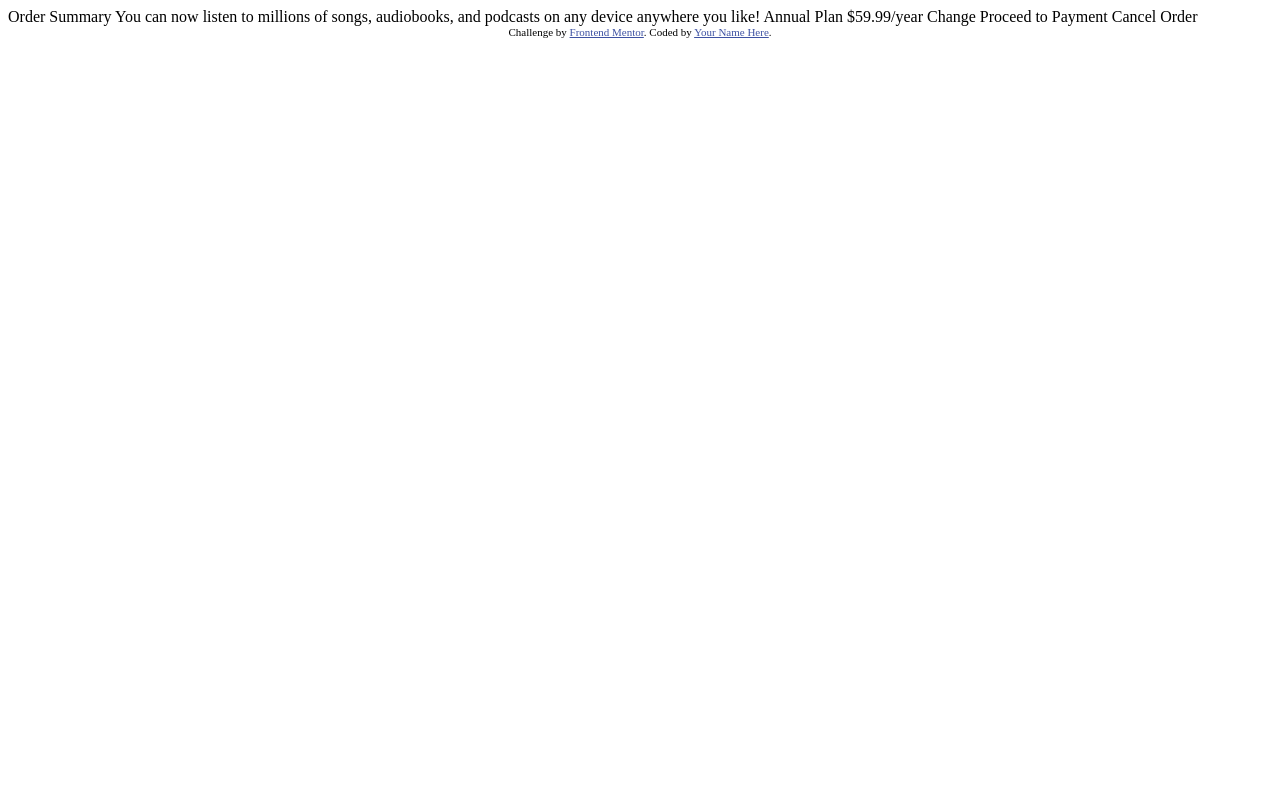
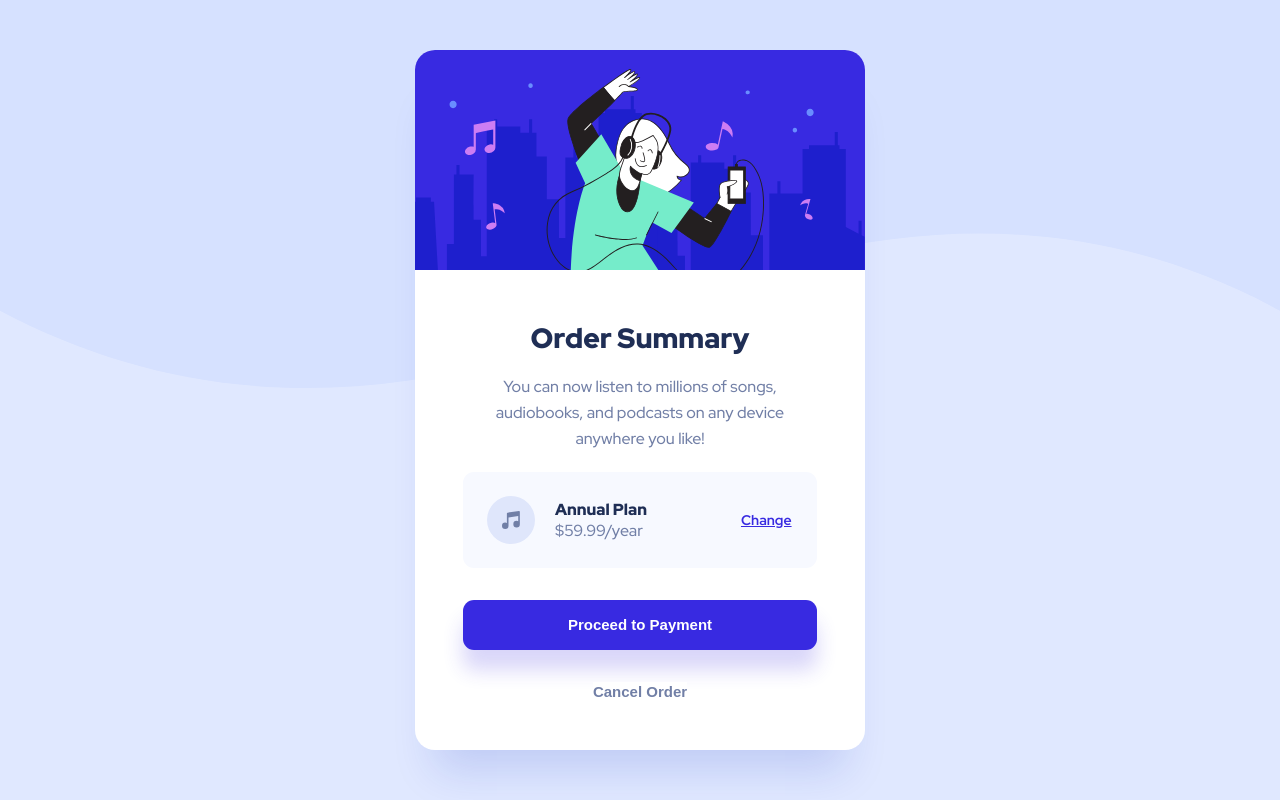
Before and after one commit to jorgemunozcerda/fm-newbie-order-summary-component, a plain HTML site: page index.html in a window 1280 px wide. Drawn offline with Linux system fonts and the light colour scheme.

Commit message:
challenge complete

```diff
--- a/index.html
+++ b/index.html
@@ -1,37 +1,71 @@
 <!DOCTYPE html>
 <html lang="en">
 	<head>
-  <meta charset="UTF-8">
-  <meta name="viewport" content="width=device-width, initial-scale=1.0"> <!-- displays site properly based on user's device -->
+		<meta charset="UTF-8" />
+		<meta name="viewport" content="width=device-width, initial-scale=1.0" />
+		<!-- displays site properly based on user's device -->
 
-  <link rel="icon" type="image/png" sizes="32x32" href="./images/favicon-32x32.png">
+		<link
+			rel="icon"
+			type="image/png"
+			sizes="32x32"
+			href="./images/favicon-32x32.png"
+		/>
+    <link rel="preconnect" href="https://fonts.googleapis.com">
+    <link rel="preconnect" href="https://fonts.gstatic.com" crossorigin>
+    <link href="https://fonts.googleapis.com/css2?family=Red+Hat+Display:wght@500;700;900&display=swap" rel="stylesheet">
+    <link rel="stylesheet" href="style.css">
 
 		<title>Frontend Mentor | Order summary card</title>
 
 		<!-- Feel free to remove these styles or customise in your own stylesheet 👍 -->
 		<style>
-    .attribution { font-size: 11px; text-align: center; }
-    .attribution a { color: hsl(228, 45%, 44%); }
+			.attribution {
+				font-size: 11px;
+				text-align: center;
+			}
+			.attribution a {
+				color: hsl(228, 45%, 44%);
+			}
 		</style>
 	</head>
 	<body>
+    <div class="background-pattern">
+      <picture>
+        <source media="(max-width: 500px)" srcset="./images/pattern-background-mobile.svg">
+        <img src="./images/pattern-background-desktop.svg">
+      </picture>
+    </div>
+		<main>
+			<div class="card">
+				<div class="header">
+					<img src="./images/illustration-hero.svg" />
+				</div>
 
-  Order Summary
+				<div class="title"><h1>Order Summary</h1></div>
+				<div class="description">
+					<p>
+						You can now listen to millions of songs, audiobooks, and podcasts on
+						any device anywhere you like!
+					</p>
+				</div>
 
-  You can now listen to millions of songs, audiobooks, and podcasts on any
-  device anywhere you like!
+				<div class="plan-summary">
+          <img src="./images/icon-music.svg" alt="music note">
+          <div class="plan-summary-text">
+            <h2>Annual Plan</h2>
+            <p>$59.99/year</p>
+          </div>
+          <a href="#!">Change</a>
+        </div>
 
-  Annual Plan
-  $59.99/year
+        <button class="pay-button">Proceed to Payment</button>
+        <button class="cancel-button">Cancel Order</button>
+			</div>
 
-  Change
-
-  Proceed to Payment
-  Cancel Order
-
-  <div class="attribution">
+		<!-- <div class="attribution">
     Challenge by <a href="https://www.frontendmentor.io?ref=challenge" target="_blank">Frontend Mentor</a>.
     Coded by <a href="#">Your Name Here</a>.
-  </div>
+  </div> -->
 	</body>
 </html>
--- /dev/null
+++ b/style.css
@@ -0,0 +1,214 @@
+:root {
+	--pale-blue: #e0e8ff;
+	--bright-blue: #382ae1;
+	--very-pale-blue: #f7f9ff;
+	--desaturated-blue: #717fa6;
+	--dark-blue: #1f2e55;
+}
+
+* {
+	margin: 0;
+	padding: 0;
+	box-sizing: border-box;
+}
+
+body {
+	height: 100vh;
+	display: flex;
+	align-items: center;
+	justify-content: center;
+	background: var(--pale-blue);
+	position: relative;
+    font-family: 'Red Hat Display';
+}
+
+.background-pattern {
+	position: absolute;
+	top: 0;
+	left: 0;
+	width: 100%;
+	z-index: 0;
+	pointer-events: none;
+}
+
+.background-pattern img {
+    width: 100%;
+}
+
+main {
+	position: relative;
+    z-index: 1;
+}
+
+.card {
+    background: white;
+    width: 450px;
+    border-radius: 20px;
+    display: flex;
+    flex-direction: column;
+    align-items: center;
+    gap: 0;
+    overflow: hidden;
+    box-shadow: 0px 40px 40px -20px rgba(13, 48, 189, 0.151826);
+}
+
+.card .header {
+    width: 100%;
+}
+
+.card .header img {
+    width: 100%;
+}
+
+.card .title {
+    margin-top: 45px;
+}
+
+.card .title h1 {
+    font-weight: 900;
+    font-size: 28px;
+    line-height: 37px;
+    color: var(--dark-blue);
+}
+
+
+.card .description {
+    margin-top: 17px;
+    margin-left: 48px;
+    margin-right: 48px;
+    font-weight: 500;
+    font-size: 16px;
+    line-height: 26px;
+    color: var(--desaturated-blue);
+    text-align: center;
+}
+
+.card .plan-summary {
+    margin-top: 20px;
+    display: flex;
+    width: 354px;
+    align-items: center;
+    background: var(--very-pale-blue);
+    border-radius: 11px;
+    padding: 24px;
+}
+
+.card .plan-summary .plan-summary-text {
+    margin-left: 20px;
+    margin-right: 94px;
+}
+
+.card .plan-summary .plan-summary-text h2 {
+    font-weight: 900;
+    font-size: 16px;
+    line-height: 21px;
+    color: var(--dark-blue);
+}
+
+.card .plan-summary .plan-summary-text p {
+    font-weight: 500;
+    font-size: 16px;
+    line-height: 21pz;
+    color: var(--desaturated-blue);
+}
+
+.card .plan-summary a {
+    font-weight: 700;
+    font-size: 14px;
+    line-height: 19px;
+    color: var(--bright-blue);
+}
+
+.card .pay-button {
+    margin-top: 32px;
+    width: 354px;
+    height: 50px;
+    border: none;
+    background: var(--bright-blue);
+    color: white;
+    font-weight: 900;
+    font-size: 15px;
+    line-height: 20px;
+    border-radius: 11px;
+    box-shadow: 0px 20px 20px rgba(56, 42, 225, 0.190291);
+}
+
+.card .pay-button:hover {
+    cursor: pointer;
+}
+
+.card .cancel-button {
+    margin-top: 32px;
+    margin-bottom: 48px;
+    font-weight: 900;
+    font-size: 15px;
+    line-height: 20px;
+    color: var(--desaturated-blue);
+    border: none;
+    background-color: white;
+}
+
+.card .cancel-button:hover {
+    cursor: pointer;
+}
+
+@media screen and (max-width: 500px) {
+    .card {
+        width: 327px;
+    }
+
+    .card .title {
+        margin-top: 32px;
+    }
+
+    .card .title h1 {
+        font-size: 22px;
+        line-height: 29px;
+    }
+
+    .card .description {
+        margin-top: 16px;
+        font-size: 15px;
+        line-height: 25px;
+        margin-right: 32px;
+        margin-left: 32px;
+    }
+
+    .card .plan-summary {
+        width: 279px;
+        padding: 16px;
+    }
+
+    .card .plan-summary .plan-summary-text {
+        margin-left: 20px;
+        margin-right: 47px;
+    }
+
+    .card .plan-summary .plan-summary-text h2 {
+        font-size: 14px;
+        line-height: 19px;
+    }
+
+    .card .plan-summary .plan-summary-text p {
+        font-size: 14px;
+        line-height: 19px;
+    }
+
+    .card .plan-summary .plan-summary-text a {
+        font-size: 13px;
+        line-height: 17px;
+    }
+
+    .card .pay-button {
+        margin-top: 24px;
+        width: 279px;
+        height: 50px;
+        font-size: 15px;
+        line-height: 20px;
+    }
+
+    .card .cancel-button {
+        margin-top: 24px;
+        margin-bottom: 32px;
+    }
+}
```
Also changed, not shown: 1440p-wide.png (added), 375p-wide.png (added), 2 other files. Lines whose indentation alone changed are shown as unchanged.
